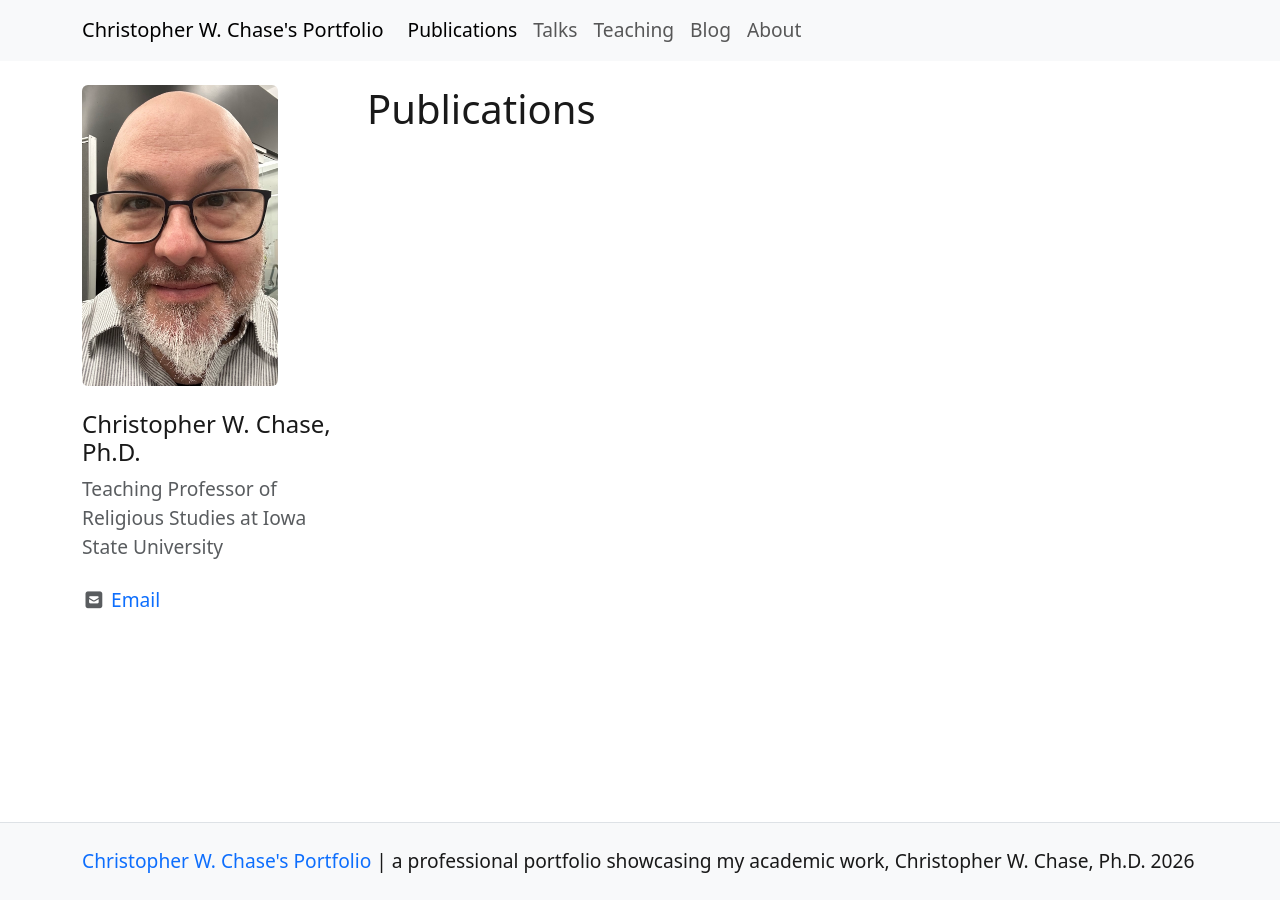
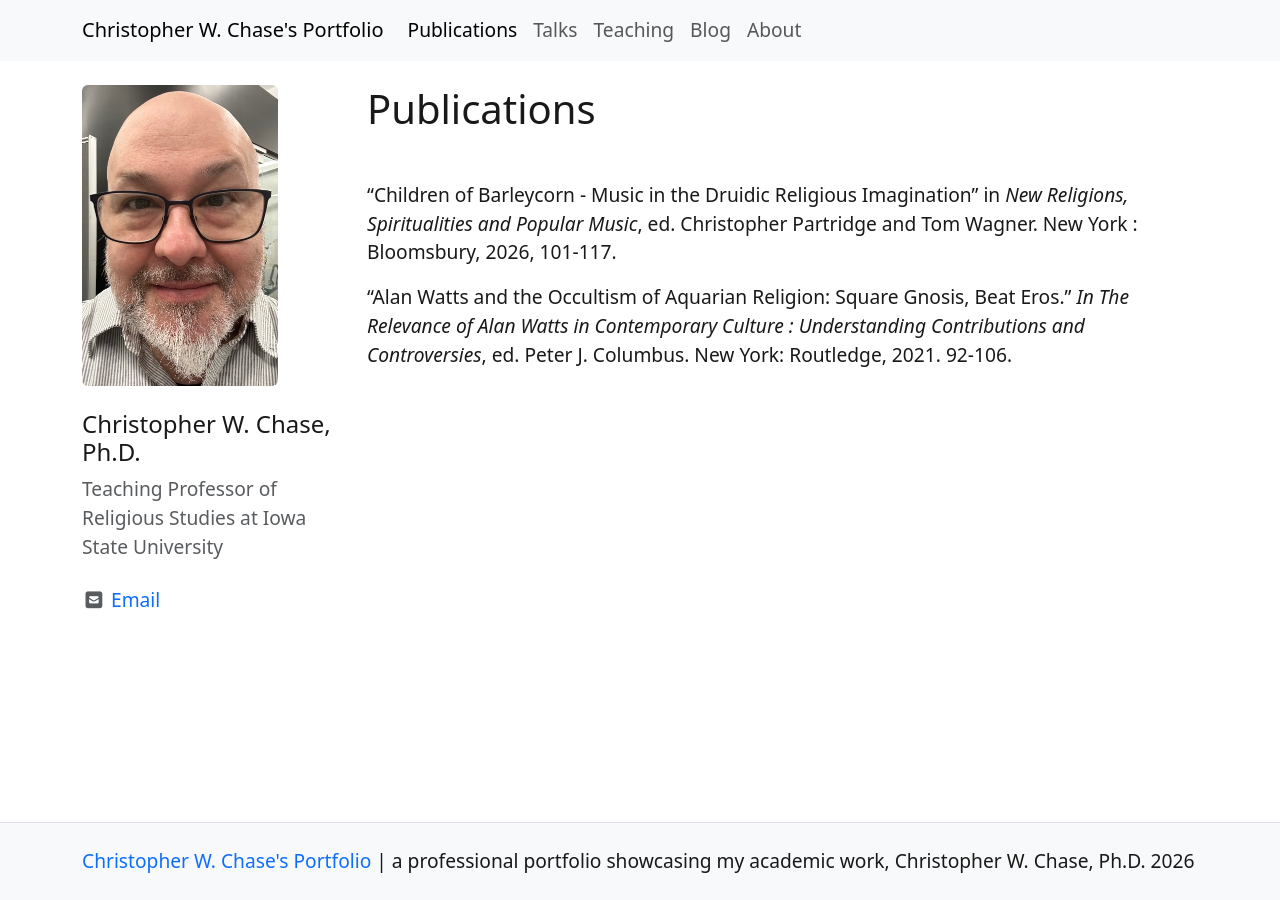
Before and after one commit to ycdd5h6km7-beep/christopher-w-chase, a Jekyll site: the page built from pages/publications.md, in a window 1280 px wide. Built offline with Jekyll 4.4.1, drawn with Linux system fonts in a browser that asks for light colours; nearby versions of some CDN libraries.

Commit message:
Adding two recent publications

```diff
--- a/pages/publications.md
+++ b/pages/publications.md
@@ -3,3 +3,7 @@ title: Publications
 nav: Publications
 nav_order: 1
 ---
+
+"Children of Barleycorn - Music in the Druidic Religious Imagination" in *New Religions, Spiritualities and Popular Music*, ed. Christopher Partridge and Tom Wagner. New York : Bloomsbury, 2026, 101-117.
+
+"Alan Watts and the Occultism of Aquarian Religion: Square Gnosis, Beat Eros." *In The Relevance of Alan Watts in Contemporary Culture : Understanding Contributions and Controversies*, ed. Peter J. Columbus. New York: Routledge, 2021. 92-106.
```
Also changed, not shown: index.md (+12 -0 lines).
